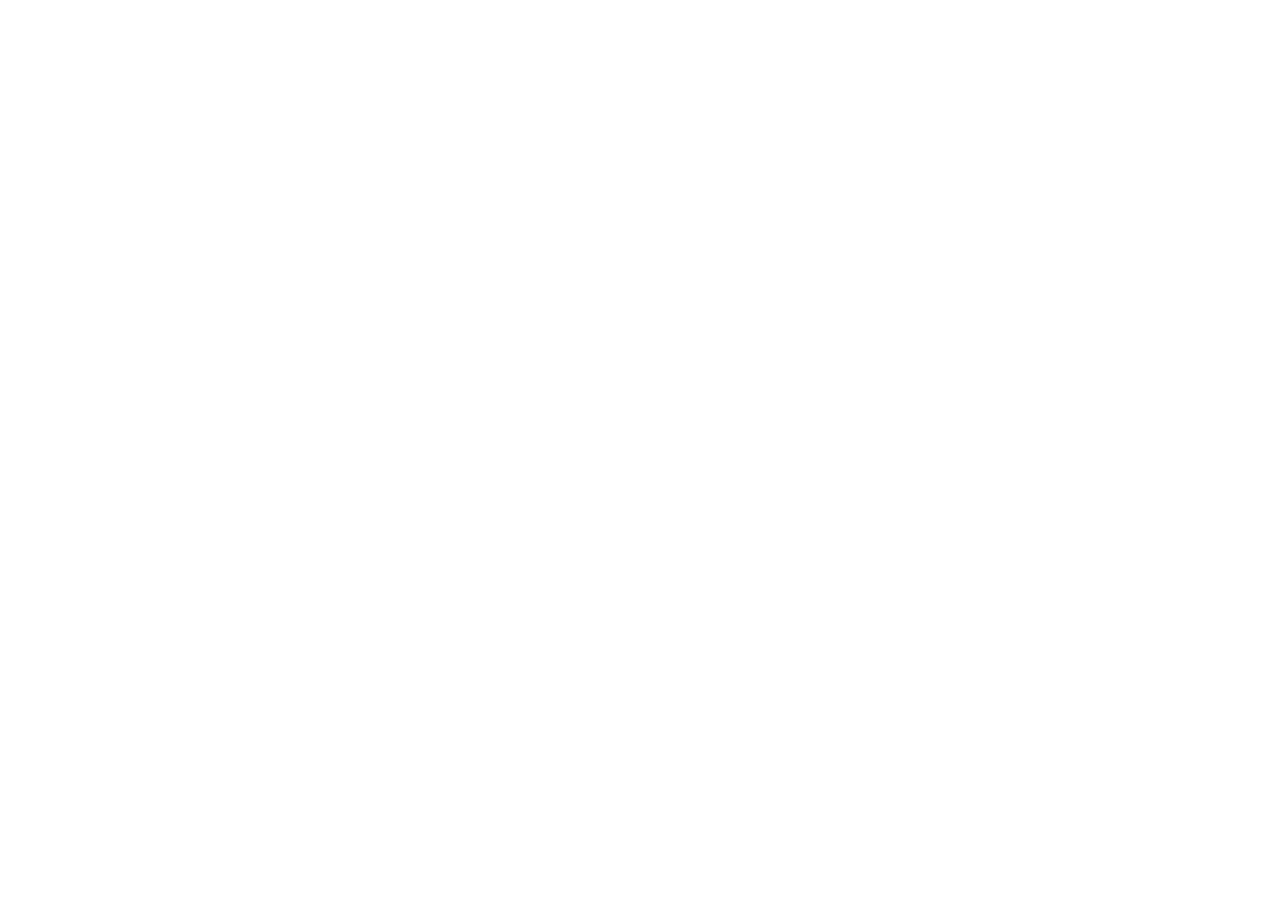
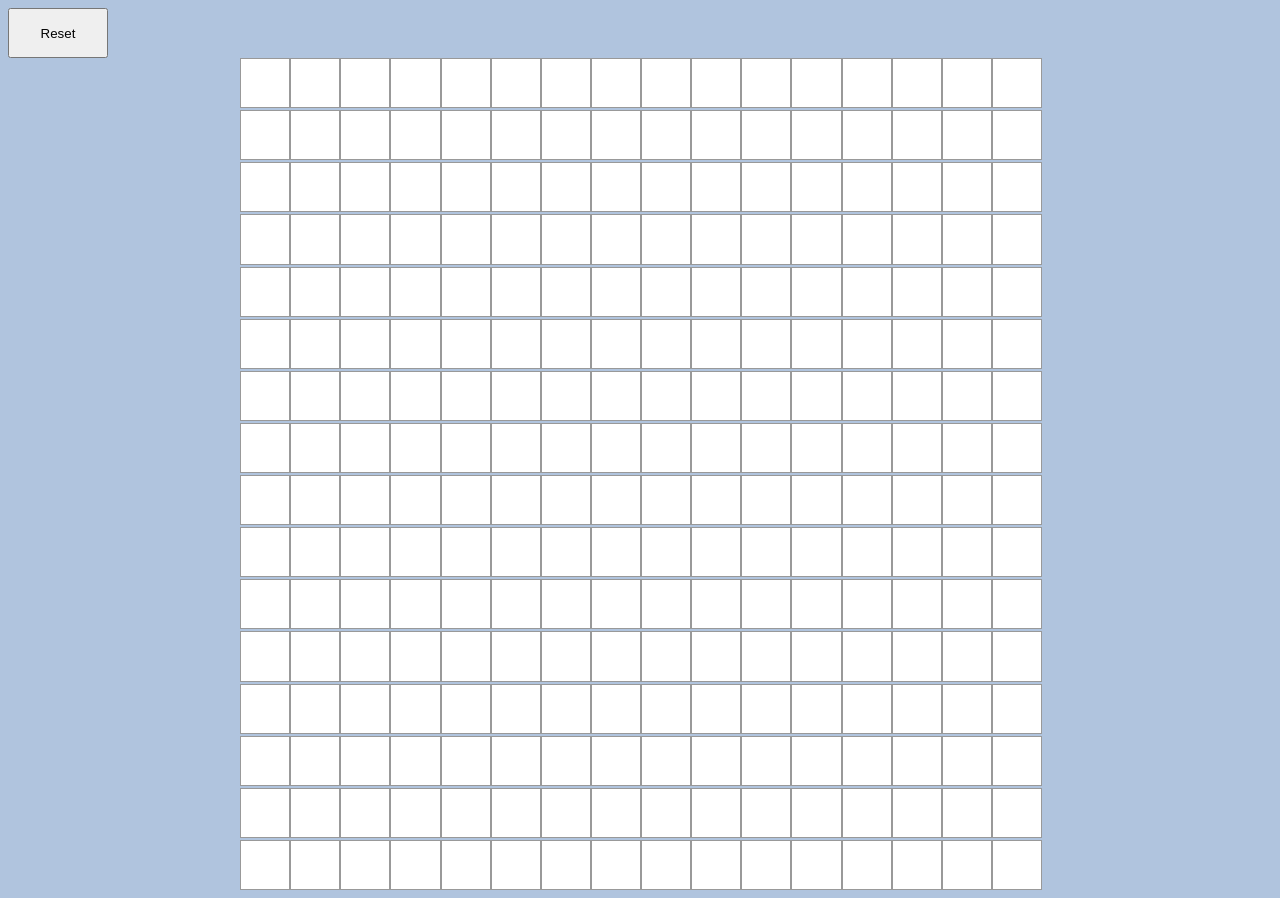
Before and after one commit to awilliams141/Etch-A-Sketch, a plain HTML site: page index.html in a window 1280 px wide. Before the commit the page ends 800 px from the top, so only its background shows below. Drawn offline with Linux system fonts and the light colour scheme.

Commit message:
Created 16x16 grid and added hover effect to change the grid color when mousing over

```diff
--- a/index.html
+++ b/index.html
@@ -8,7 +8,11 @@
     <title>Etch-A-Sketch</title>
 </head>
 <body>
+    <button class="buttonReset">Reset</button>
 
+    <div id="main-container">
+
+    </div>
 
     <script src="index.js"></script>
 </body>
--- a/index.js
+++ b/index.js
@@ -0,0 +1,17 @@
+const container = document.getElementById("main-container");
+for (let i = 0; i < 16; i++) {
+    for (let j = 0; j < 16; j++) {
+        const gridSquare = document.createElement("div");
+        gridSquare.classList.add("square");
+        container.appendChild(gridSquare);
+    }
+}
+
+function changeColor(event) {
+    event.target.style.backgroundColor = "black";
+}
+
+const squares = document.querySelectorAll("div.square");
+squares.forEach((square) => {
+    square.addEventListener("mouseover", changeColor);
+})
--- a/styles.css
+++ b/styles.css
@@ -0,0 +1,40 @@
+body {
+    background-color: lightsteelblue;
+}
+
+#main-container {
+    display: grid;
+    grid-template-columns: repeat(16, 1fr);
+    gap: 2px;
+    margin: 0 auto;
+    width: 800px;
+}
+
+/*.row {
+    background: lightblue;
+    border: 4px solid blue;
+    padding: 16px;
+    gap: 4px;
+    display: flex;
+}*/
+
+.square {
+    /*background-color: aqua;
+    border: 4px solid lightblue;
+    height: 100px;
+    flex: 1;
+    padding: 4px;*/
+    width: 100%;
+    padding-bottom: 100%;
+    background-color: white;
+    border: 1px solid #999;
+}
+
+.buttonReset {
+    width: 100px;
+    height: 50px;
+}
+
+/*#main-container div {
+    flex: 1;
+}*/
```
